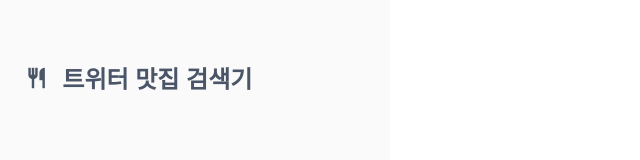
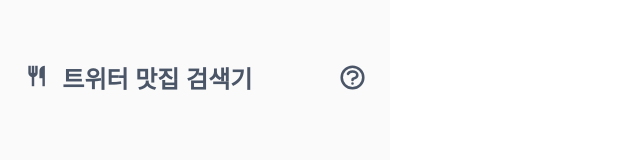
Before and after one commit to innerstella/new-twitter-michelin, a React (Create React App) app: page / in a window 1280 px wide. Shown: the top 160 px of the page, without its empty margins (0-640 px from the left). Built offline with nearby package versions, Linux system fonts and the light colour scheme.

Commit message:
✨ 노션 페이지 연결

```diff
--- a/src/pages/home/components/Header.tsx
+++ b/src/pages/home/components/Header.tsx
@@ -3,8 +3,34 @@
 const Header = () => {
   return (
     <LogoContainer>
-      <span className="material-symbols-outlined title">restaurant</span>
-      <span className="title">&nbsp; 트위터 맛집 검색기</span>
+      <div>
+        <span className="material-symbols-outlined title">restaurant</span>
+        <span className="title">&nbsp; 트위터 맛집 검색기</span>
+      </div>
+      <div
+        style={{ width: "25px" }}
+        onClick={() =>
+          window.open(
+            "https://maze-slouch-c9c.notion.site/affa459f47294cb599b9ccb8e8a9d9ef?pvs=4"
+          )
+        }
+      >
+        <svg
+          xmlns="http://www.w3.org/2000/svg"
+          width="25"
+          height="25"
+          viewBox="0 0 29 29"
+          fill="none"
+        >
+          <path
+            d="M9.26064 10.3333C10.0233 8.71501 12.0811 7.55556 14.5001 7.55556C17.5683 7.55556 20.0557 9.42104 20.0557 11.7222C20.0557 13.6658 18.2811 15.2987 15.881 15.7592C15.1276 15.9036 14.5001 16.5107 14.5001 17.2778M14.5 21.4444H14.5139M27 14.5C27 21.4036 21.4036 27 14.5 27C7.59644 27 2 21.4036 2 14.5C2 7.59644 7.59644 2 14.5 2C21.4036 2 27 7.59644 27 14.5Z"
+            stroke="#4A5568"
+            stroke-width="3"
+            stroke-linecap="round"
+            stroke-linejoin="round"
+          />
+        </svg>
+      </div>
     </LogoContainer>
   );
 };
@@ -14,6 +40,7 @@
 const LogoContainer = styled.div`
   display: flex;
   align-items: center;
+  justify-content: space-between;
   .title {
     color: #4a5568;
     font-size: 24px;
```
